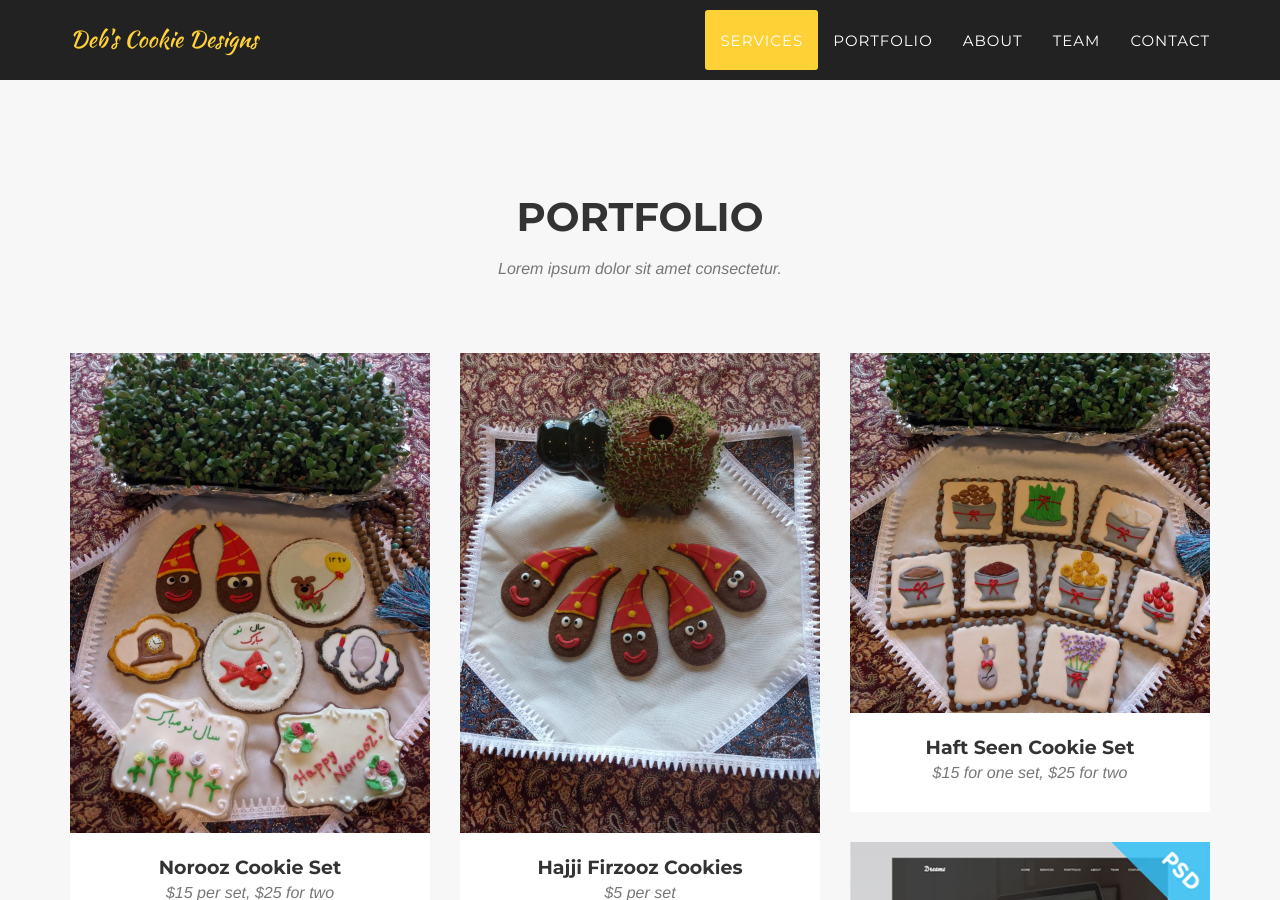
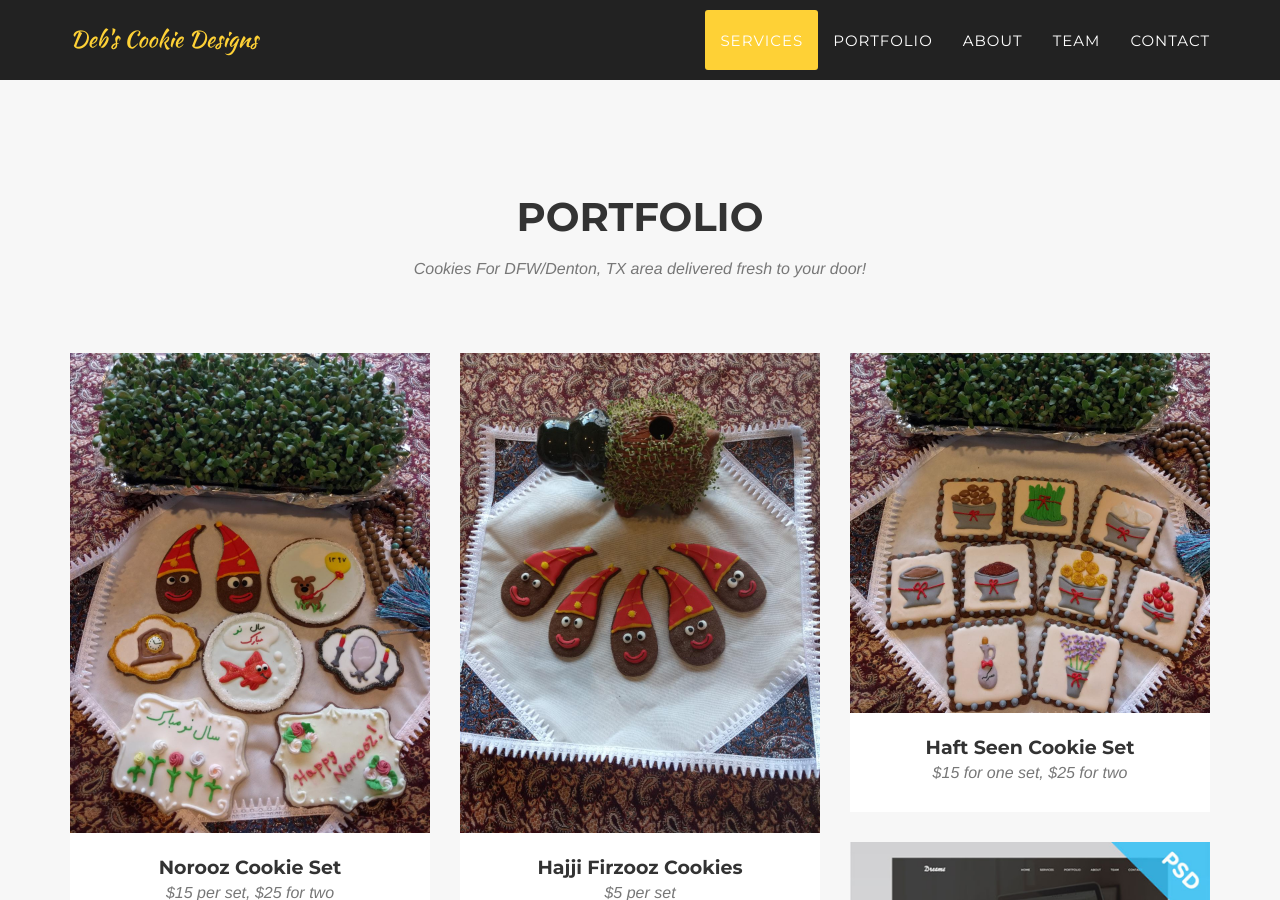
Before and after one commit to DEB72/Cookie, a Jekyll site: the page built from index.html, in a window 1280 px wide and 900 px high, scrolled down 1425 px. Built offline with Jekyll 4.4.1, drawn with Linux system fonts in a browser that asks for light colours; some web fonts are replaced.

Commit message:
Update portfolio_grid.html

```diff
--- a/_includes/portfolio_grid.html
+++ b/_includes/portfolio_grid.html
@@ -4,7 +4,7 @@
             <div class="row">
                 <div class="col-lg-12 text-center">
                     <h2 class="section-heading">Portfolio</h2>
-                    <h3 class="section-subheading text-muted">Lorem ipsum dolor sit amet consectetur.</h3>
+                    <h3 class="section-subheading text-muted">Cookies For DFW/Denton, TX area delivered fresh to your door!</h3>
                 </div>
             </div>
             <div class="row">
```
